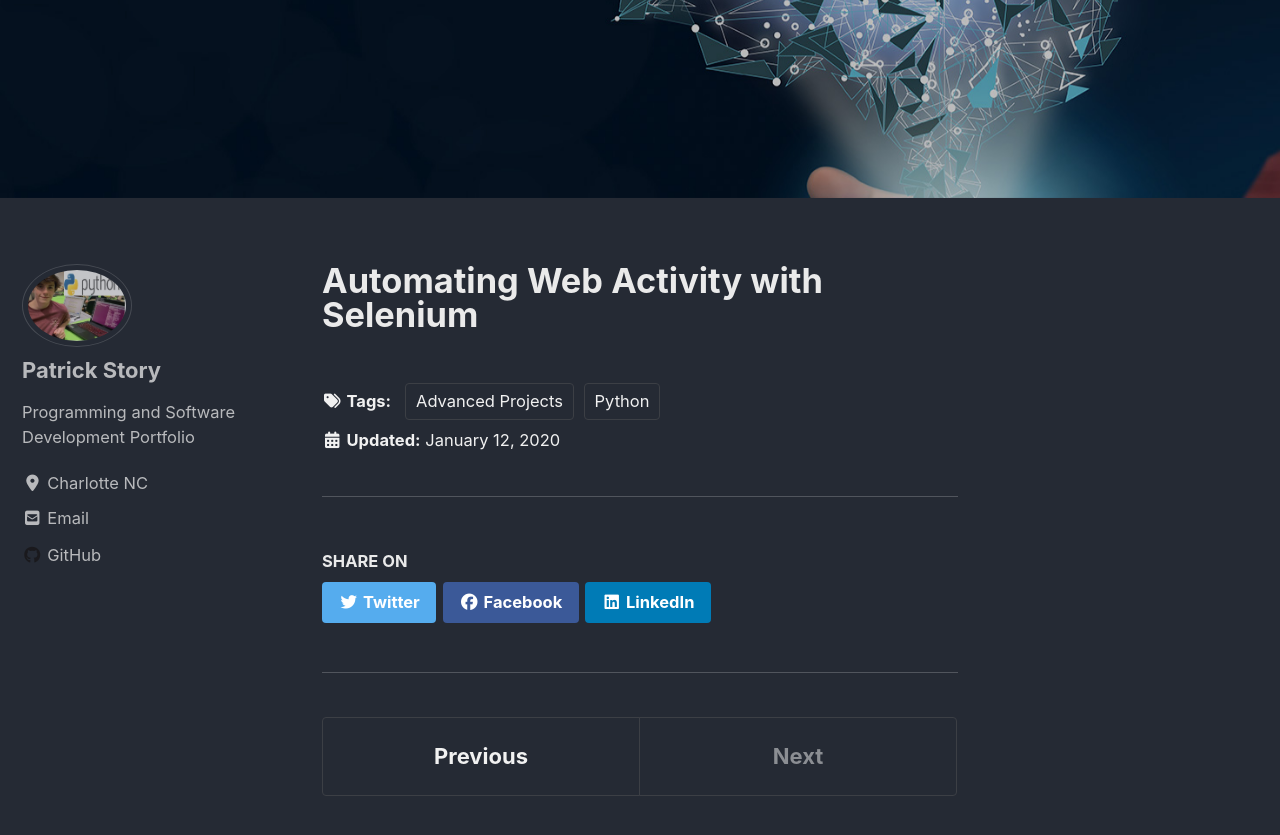
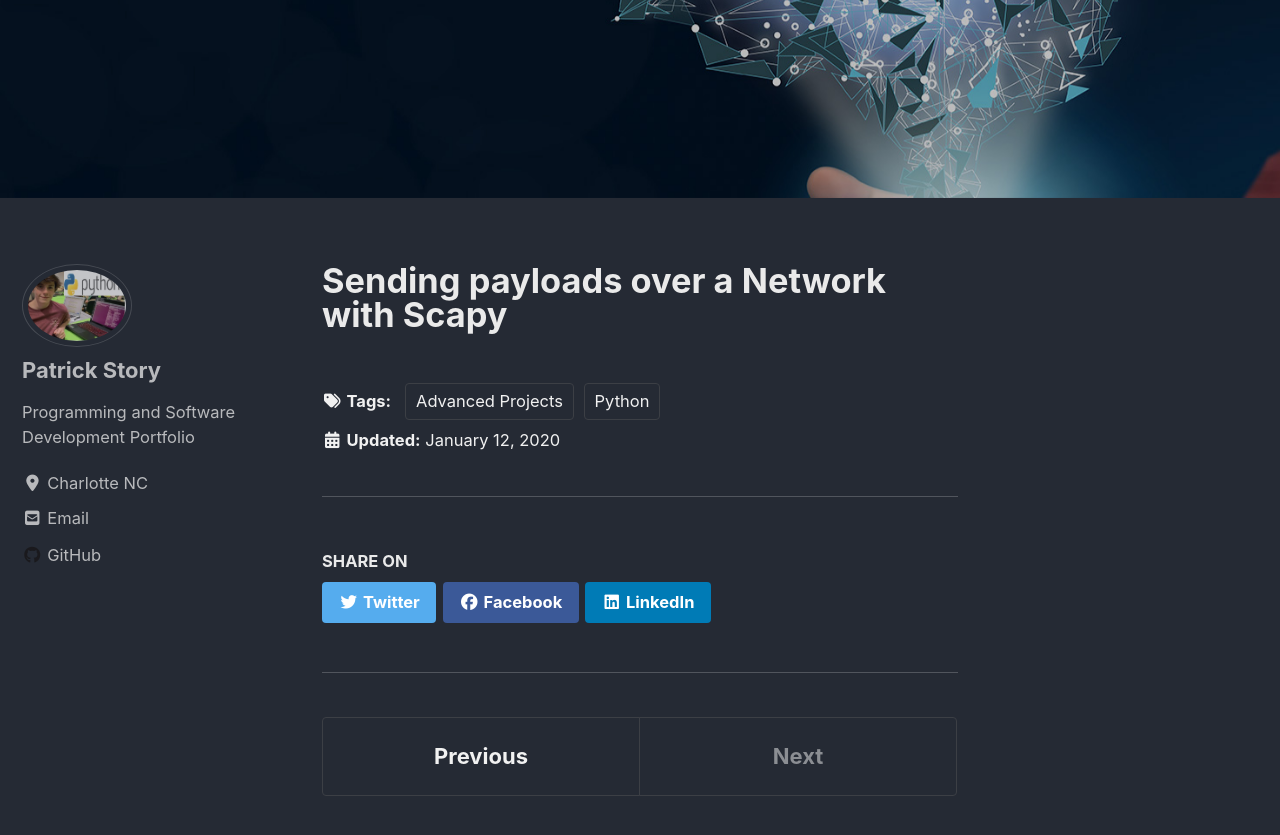
Before and after one commit to Patchyst/Patchyst.github.io, a Jekyll site: the page built from _posts/2020-12-1-scapy.md, in a window 1280 px wide and 900 px high, scrolled down 412 px. Shown: the top 835 px of the window. Built offline with Jekyll 4.4.1, drawn with Linux system fonts in a browser that asks for light colours; cached includes are drawn as plain includes; nearby versions of some CDN libraries.

Commit message:
updating Scapy Project

```diff
--- a/_posts/2020-12-1-scapy.md
+++ b/_posts/2020-12-1-scapy.md
@@ -1,8 +1,8 @@
 ---
-title: "Automating Web Activity with Selenium"
+title: "Sending payloads over a Network with Scapy"
 date: 2020-01-12
 tags: [Advanced Projects,Python]
 header:
   image: "images/tensor.jpg"
-excerpt: "Use Python's Selenium library to automate web activity"
+excerpt: "Use Scapy to easily create a packet and capture it with WireShark"
 ---
```
